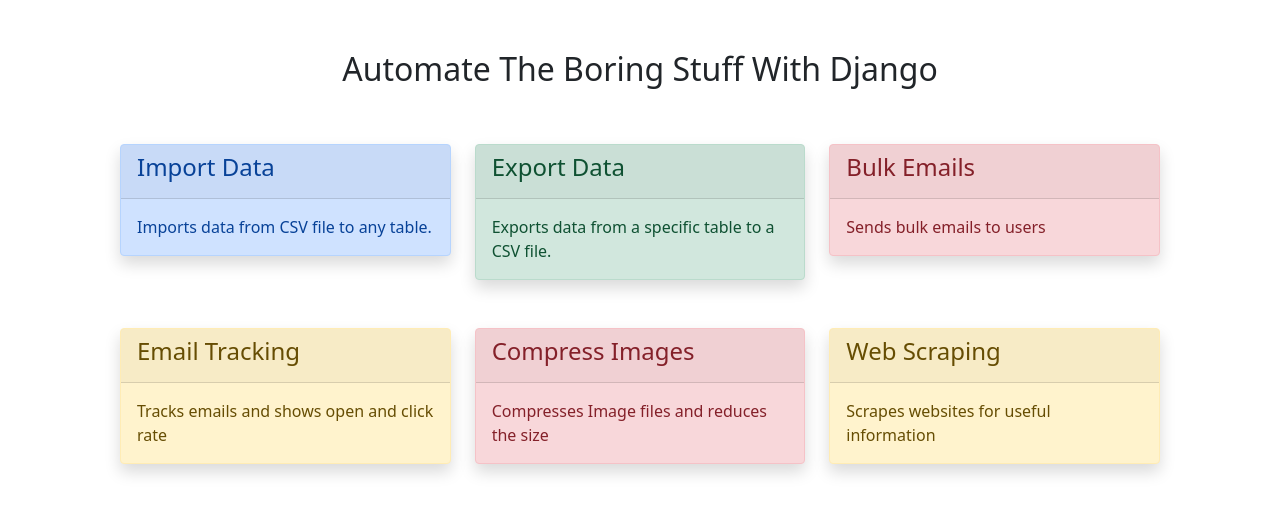
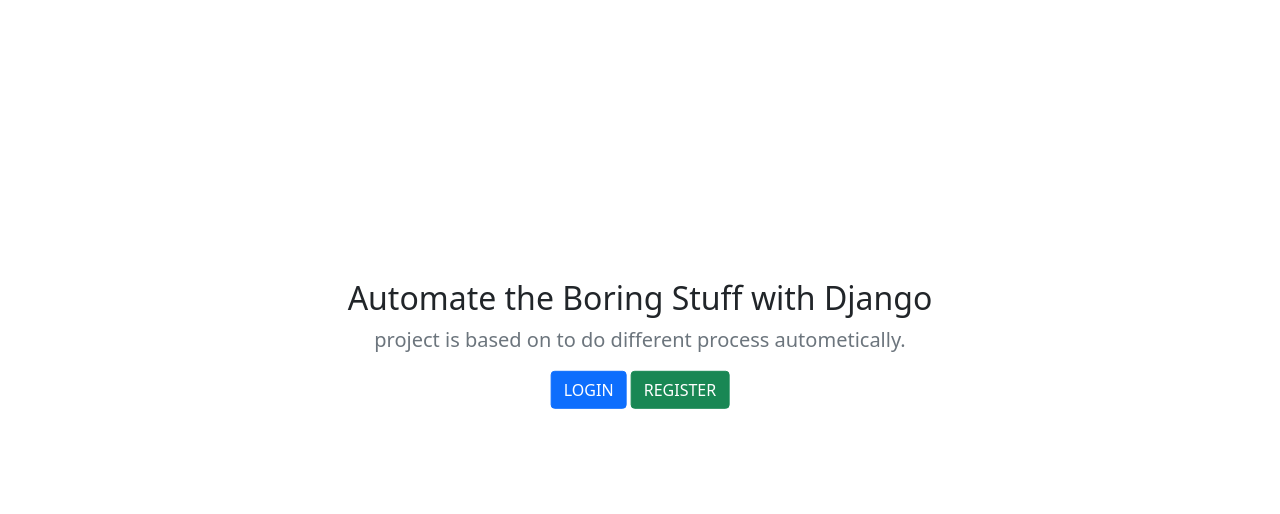
Before and after one commit to smitbhatti30/automate_with_django, a Django app: page / in a window 1280 px wide. Shown: the part 56-570 px from the top of the page. Run offline with Django 5.2, Linux system fonts and the light colour scheme; parts of the project's set-up code (start-up, migrations or seed data) failed here and were passed over.

Commit message:
Login & Registration Feature

```diff
--- a/awd_main/settings.py
+++ b/awd_main/settings.py
@@ -40,6 +40,8 @@ INSTALLED_APPS = [
     'django.contrib.staticfiles',
     'dataentry',
     'uploads',
+    'crispy_forms',
+    'crispy_bootstrap5',
 ]
 
 MIDDLEWARE = [
@@ -153,3 +155,6 @@ EMAIL_HOST_PASSWORD = config('EMAIL_HOST_PASSWORD')
 EMAIL_USE_TLS = True
 DEFAULT_FROM_EMAIL = 'Automate with Django <smit.developer.03@gmail.com>'
 DEFAULT_TO_EMAIL = 'smitbhatti30@gmail.com'
+
+
+CRISPY_TEMPLATE_PACK = 'bootstrap5'
--- a/awd_main/urls.py
+++ b/awd_main/urls.py
@@ -25,4 +25,9 @@ urlpatterns = [
     path('',views.home,name='home'),
     path('dataentry/', include('dataentry.urls')),
     path('celery-test/', views.celery_test),
+    #Registration & Login
+
+    path('registration/',views.register, name='register'),
+    path('login/',views.login, name='login'),
+    path('logout/', views.logout,name='logout'),
 ] + static(settings.MEDIA_URL, document_root=settings.MEDIA_ROOT)
--- a/awd_main/views.py
+++ b/awd_main/views.py
@@ -1,6 +1,10 @@
-from django.shortcuts import render
+from django.shortcuts import redirect, render
 from django.http import HttpResponse
 from dataentry.tasks import celery_test_task
+from .forms import RegistrationForm
+from django.contrib import messages
+from django.contrib.auth.forms import AuthenticationForm
+from django.contrib import auth
 
 def home(request):
     return render(request, 'home.html')
@@ -8,3 +12,48 @@ def home(request):
 def celery_test(request):
     celery_test_task.delay()
     return HttpResponse('<h3> function executed successfully</h3>')
+
+def register(request):
+    if request.method == 'POST':
+        form=RegistrationForm(request.POST)
+        if form.is_valid():
+            form.save()
+            messages.success(request, 'Registration successful.')
+            return redirect('register')
+        else:
+            context = {'form': form}
+            return render(request,'register.html',context)
+    else:
+        form=RegistrationForm()
+        context = {
+            'form' : form,
+        }
+    return render(request, 'register.html',context  )
+
+
+def login(request):
+    if request.method == 'POST':
+        form = AuthenticationForm(request, request.POST)
+        if form.is_valid():
+            username = form.cleaned_data['username']
+            password = form.cleaned_data['password']
+
+            user = auth.authenticate(username=username,password=password)
+
+            if user is not None:
+                auth.login(request,user)
+                return redirect('home')
+        else:
+            messages.error(request,'Invalid credentials')
+            return redirect('login')
+
+    else:
+        form = AuthenticationForm
+        context = {'form': form}
+    return render(request,'login.html',context)
+
+
+
+def logout(request):
+    auth.logout(request)
+    return redirect('home')
--- a/templates/base.html
+++ b/templates/base.html
@@ -6,13 +6,28 @@
     <meta name="viewport" content="width=device-width, initial-scale=1.0">
     <title>Automate The Boring Stuff With Django</title>
 
+    <!-- Bootstrap5-->
     <link href="https://cdn.jsdelivr.net/npm/bootstrap@5.0.2/dist/css/bootstrap.min.css" rel="stylesheet"></script>
     <script src="https://cdn.jsdelivr.net/npm/bootstrap@5.0.2/dist/js/bootstrap.bundle.min.js"></script>
+
+
+    <!-- JQUery CDN -->
+    <script src="https://ajax.googleapis.com/ajax/libs/jquery/3.7.1/jquery.min.js"></script>
+
+
     <script src="{% static 'js/custom.js' %}"></script>
 
     <style>
         .form-group{
             padding: 15px !important;
+        }
+        .home-info{
+            position: absolute;
+            top:50%;
+            left: 50%;
+            transform: translate(-50%, -50%);
+            padding: 20px;
+
         }
     </style>
 </head>
@@ -21,10 +36,21 @@
     <nav class="navbar navbar-light bg-light">
         <div class="container">
           <a class="navbar-brand" href="{% url 'home' %}">Automate With Django</a>
+
+          {% if user.is_authenticated %}
           <div>
-            <a href="" class="float-right text-decoration-none text-dark">Login</a>
-            &nbsp;<a href="" class="float-right btn  btn-success">Register</a>
+            Logged in as : <b> {{ user }}</b>
+            &nbsp;<a href="{% url 'logout' %}" class="float-right btn  btn-outline-danger">Logout</a>
           </div>
+
+          {% else %}
+
+          <div>
+            <a href="{% url 'login' %}" class="float-right text-decoration-none text-dark">Login</a>
+            &nbsp;<a href="{% url 'register' %}" class="float-right btn  btn-success">Register</a>
+          </div>
+
+          {% endif %}
         </div>
     </nav>
 
--- a/templates/home.html
+++ b/templates/home.html
@@ -4,6 +4,7 @@
 {% block content %}
 
 <div class="container" style="padding: 50px;">
+    {% if user.is_authenticated %}
     <h2 class="text-center">Automate The Boring Stuff With Django</h2>
     <div class="row pt-5">
         <!-- Import data -->
@@ -91,6 +92,20 @@
             </a>
         </div>
     </div>
+    {% else %}
+
+    <div class="home-info">
+        <h2 class="text-center">Automate the Boring Stuff with Django</h2>
+        <p class="lead text-center text-muted">
+            project is based on to do different process autometically.
+        </p>
+
+        <div style="display: flex; justify-content:center;">
+            <a href="{% url 'login' %}" class="btn btn-primary">LOGIN</a>
+            &nbsp;<a href="{% url 'register' %}" class = "btn btn-success">REGISTER</a>
+        </div>
+    </div>
+    {% endif %}
+
 </div>
-
 {% endblock %}
```
Also changed, not shown: awd_main/forms.py (added, +9 -0 lines), templates/login.html (added, +23 -0 lines), templates/register.html (added, +23 -0 lines).
